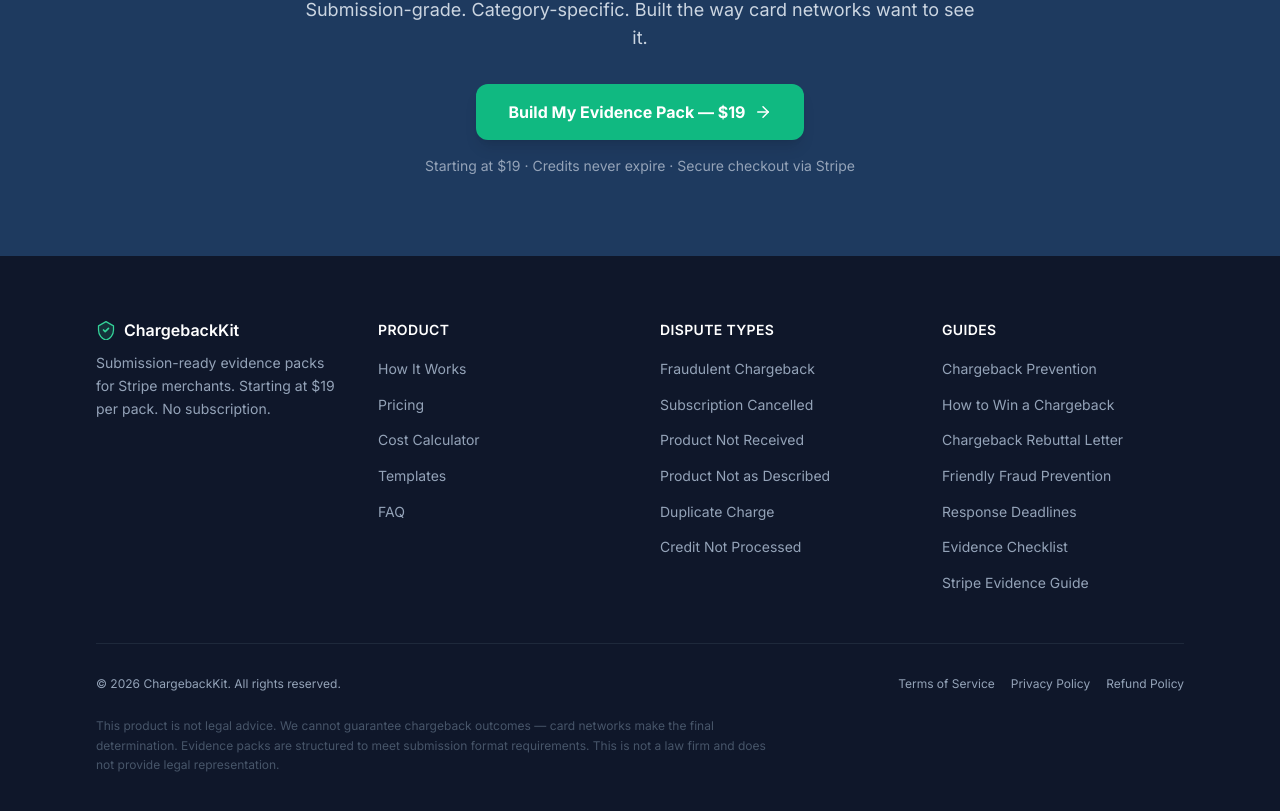
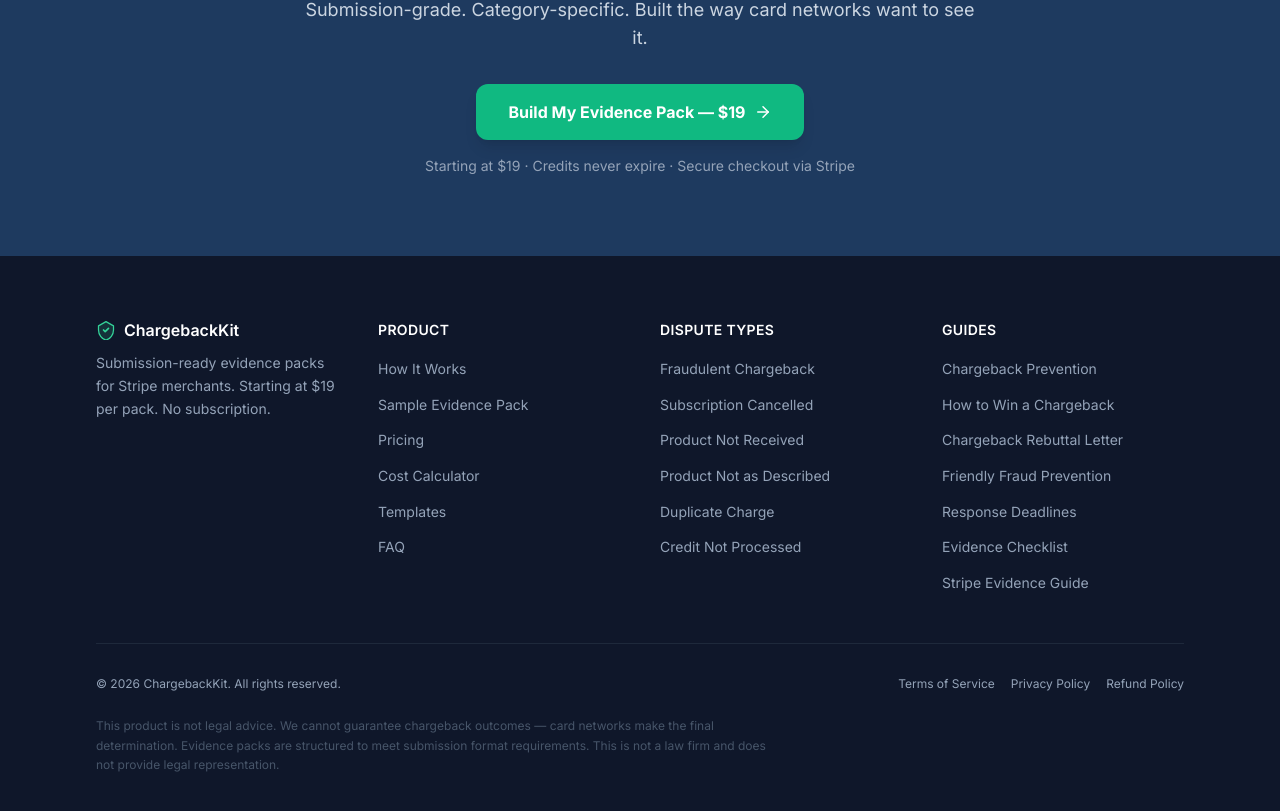
Before and after one commit to mattmcallister-create/chargeback-evidence-pack, a Next.js app: page / in a window 1280 px wide. Shown: the part 4653-5464 px from the top of the page. Built offline with nearby package versions, Linux system fonts and the light colour scheme; no server answers.

Commit message:
feat(cro): add Sample Evidence Pack link to footer productLinks

```diff
--- a/components/marketing/footer.tsx
+++ b/components/marketing/footer.tsx
@@ -2,6 +2,7 @@ import Link from 'next/link'
 
 const productLinks = [
   { label: 'How It Works', href: '/how-it-works/' },
+  { label: 'Sample Evidence Pack', href: '/preview' },
   { label: 'Pricing', href: '/pricing/' },
   { label: 'Cost Calculator', href: '/tools/chargeback-calculator/' },
   { label: 'Templates', href: '/templates' },
```
